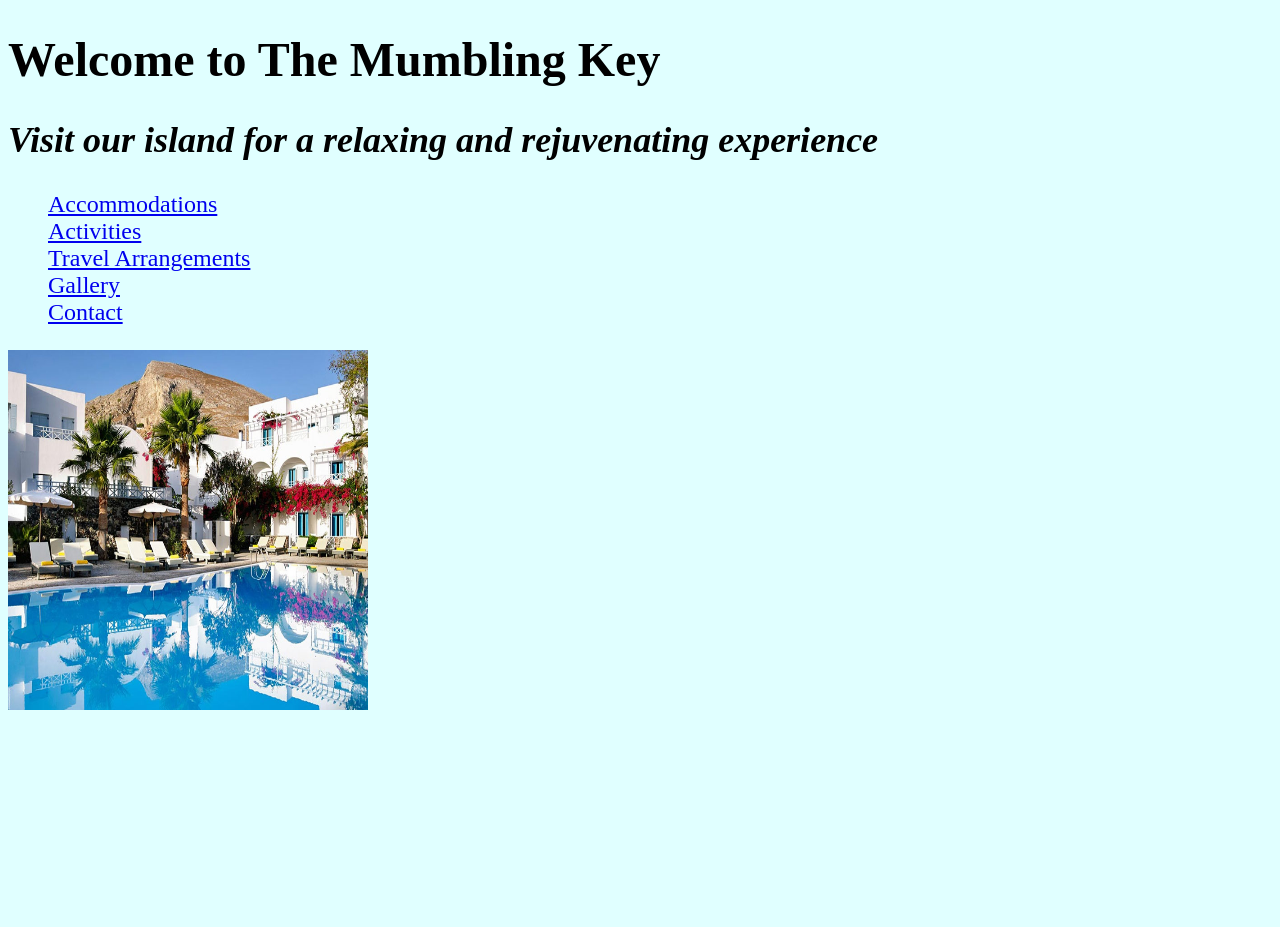
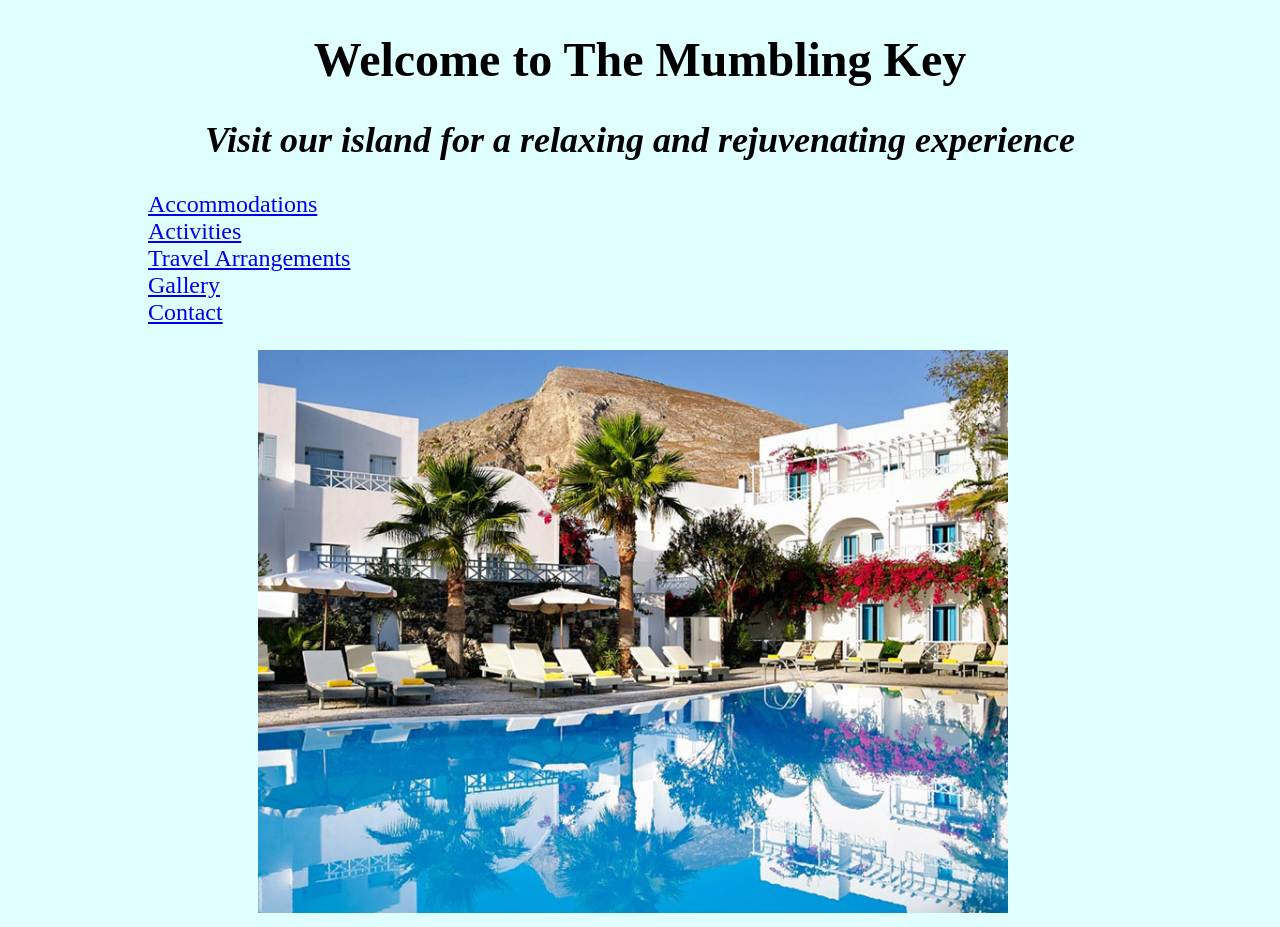
Before and after one commit to Xamdes/resort-website, a plain HTML site: page index.html in a window 1280 px wide. Before the commit the page ends 800 px from the top, so only its background shows below. Drawn offline with Linux system fonts and the light colour scheme.

Commit message:
JJ Test Branch done for now.

```diff
--- a/css/styles.css
+++ b/css/styles.css
@@ -4,8 +4,13 @@ body {
   font-size: 1.5em;
 }
 
+h1 {
+  text-align: center;
+}
+
 h2 {
   font-style: italic;
+  text-align: center;
 }
 
 ul {
@@ -13,6 +18,12 @@ ul {
 }
 
 img {
-  height: 15em;
-  width: 15em;
+  width: 750px;
+  margin-left: 250px;
+  display: inline-block;
 }
+
+div {
+  margin-left: 100px;
+  width: 300px;
+}
--- a/index.html
+++ b/index.html
@@ -7,6 +7,7 @@
   <body>
     <h1>Welcome to The Mumbling Key</h1>
     <h2>Visit our island for a relaxing and rejuvenating experience</h2>
+    <div>
       <ul>
         <li><a href="pages/accommodations.html">Accommodations</a></li>
         <li><a href="pages/activities.html">Activities</a></li>
@@ -14,6 +15,7 @@
         <li><a href="pages/pictures.html">Gallery</a></li>
         <li><a href="pages/contact-information.html">Contact</a></li>
       </ul>
+    </div>
     <img src="img/resort_00.jpg" alt="Resort Image">
   </body>
 </html>
```
Also changed, not shown: pages/activities.html (+1 -1 lines). Lines whose indentation alone changed are shown as unchanged.
